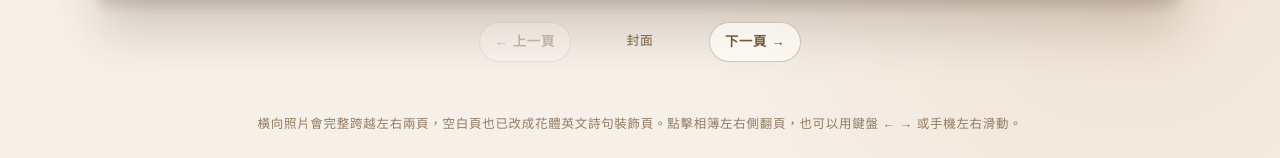
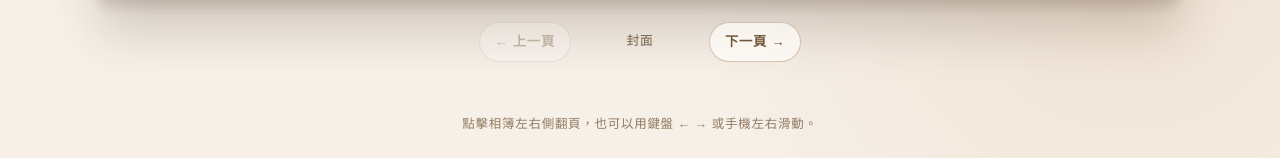
Before and after one commit to meimei1993/wedding-album, a plain HTML site: page index.html in a window 1280 px wide. Shown: the part 803-961 px from the top of the page. Drawn offline with Linux system fonts and the light colour scheme.

Commit message:
Add files via upload

```diff
--- a/index.html
+++ b/index.html
@@ -258,7 +258,7 @@
     <span class="page-indicator" id="pageIndicator">封面</span>
     <button class="control" id="nextBtn" type="button">下一頁 →</button>
   </div>
-  <p class="hint">橫向照片會完整跨越左右兩頁，空白頁也已改成花體英文詩句裝飾頁。點擊相簿左右側翻頁，也可以用鍵盤 ← → 或手機左右滑動。</p>
+  <p class="hint">點擊相簿左右側翻頁，也可以用鍵盤 ← → 或手機左右滑動。</p>
 
   <audio id="weddingMusic" loop preload="metadata">
     <source src="wedding-music.mp3" type="audio/mpeg">
```
